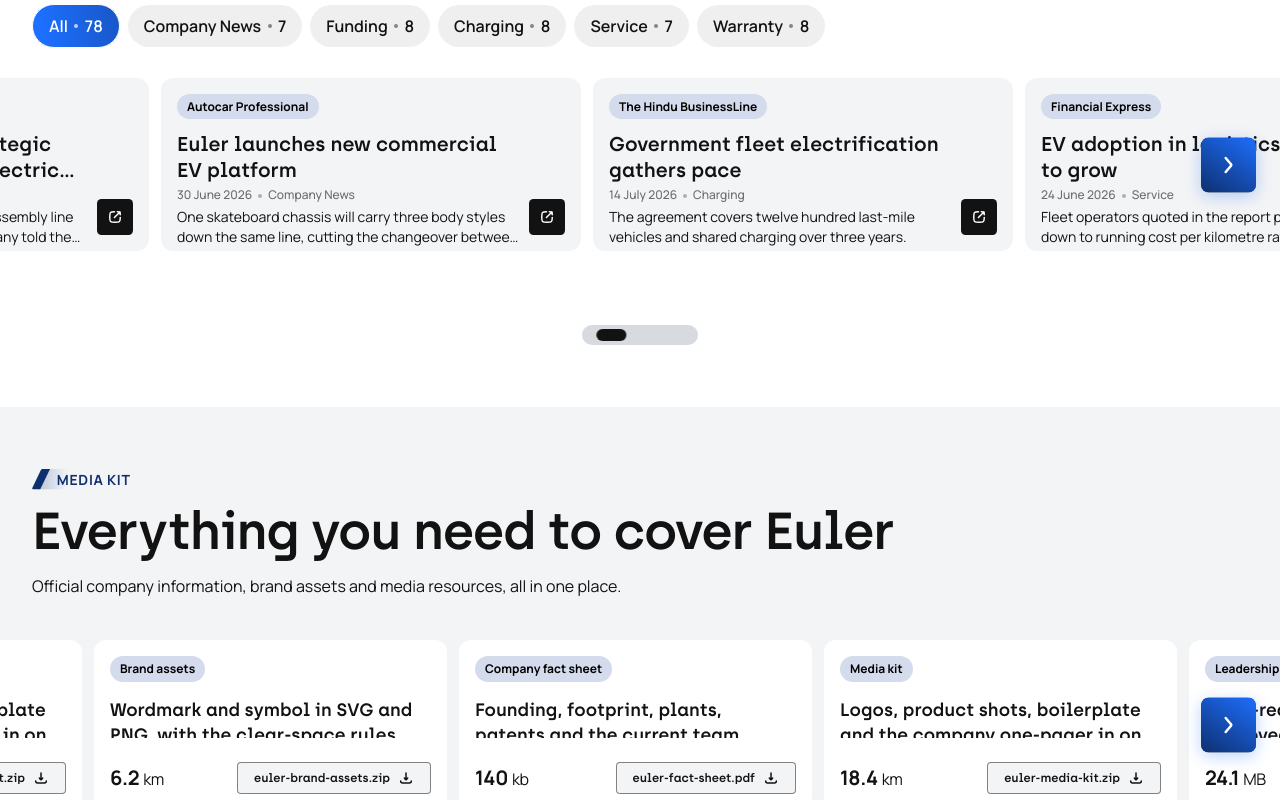
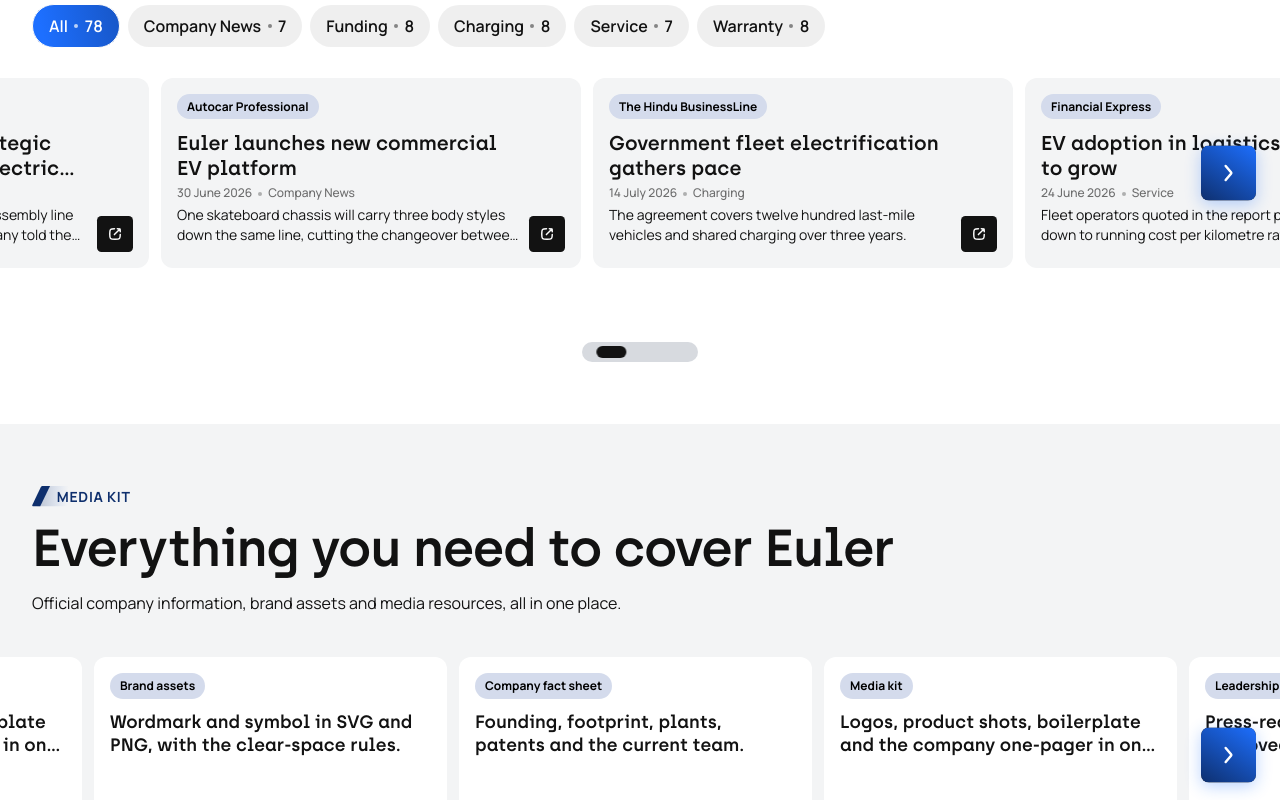
Before and after one commit to udayz84/eulers-motors, a Next.js app: page /in-press in a window 1280 px wide. Shown: the part 1140-1940 px from the top of the page. Built offline with nearby package versions, Linux system fonts and the light colour scheme.

Commit message:
fix(in-press): fix card content clipping in media kit and press carousels

```diff
--- a/app/in-press/page.tsx
+++ b/app/in-press/page.tsx
@@ -500,7 +500,7 @@ export default function InPressPage() {
               {visibleArticles.map((article) => (
                 <article
                   key={article.id}
-                  className="press-card relative flex h-[174px] w-[320px] shrink-0 flex-col items-start gap-3 rounded-[12px] bg-[#f3f4f5] p-3 transition-shadow hover:shadow-md sm:h-[202px] sm:w-[380px] sm:gap-4 sm:p-4 md:h-[173.091px] md:w-[420px] md:gap-3 md:rounded-[12px] md:p-4"
+                  className="press-card relative flex h-[180px] w-[320px] shrink-0 flex-col items-start gap-3 rounded-[12px] bg-[#f3f4f5] p-3 transition-shadow hover:shadow-md sm:h-[202px] sm:w-[380px] sm:gap-4 sm:p-4 md:h-[190px] md:w-[420px] md:gap-3 md:rounded-[12px] md:p-4"
                 >
                   <span className="flex w-fit flex-col items-start gap-[10px] rounded-[50px] bg-[#d4dbec] px-[10px] py-1 font-sans text-[12px] font-bold leading-[normal] text-black">
                     {article.source}
@@ -516,7 +516,7 @@ export default function InPressPage() {
                     </svg>
                   </a>
                   <div className="flex flex-col items-start gap-1.5 self-stretch pr-10">
-                    <h3 className="line-clamp-2 self-stretch font-display text-[16px] font-semibold leading-[1.3] text-[#121212] sm:text-[18px] md:text-[20px]">
+                    <h3 className="line-clamp-2 self-stretch font-display text-[16px] font-semibold leading-[1.3] text-[#121212] sm:text-[18px] md:text-[20px] md:leading-[1.25]">
                       {article.title}
                     </h3>
                     <p className="font-sans text-[12px] font-medium leading-[100%] text-[rgba(18,18,18,0.60)]">
@@ -566,15 +566,15 @@ export default function InPressPage() {
               {MEDIA_KIT_ITEMS.map((item, index) => (
                 <article
                   key={`${item.filename}-${index}`}
-                  className="flex h-[156px] w-[320px] shrink-0 flex-col items-start justify-center gap-3 rounded-[10px] bg-white p-3 sm:h-[170px] sm:w-[353px] sm:gap-4 sm:p-4 md:h-[170px] md:w-[353px] md:rounded-[12px] transition-shadow hover:shadow-md"
+                  className="flex h-[180px] w-[320px] shrink-0 flex-col items-start gap-3 rounded-[10px] bg-white p-3.5 sm:h-[196px] sm:w-[353px] sm:gap-3 sm:p-4 md:h-[196px] md:w-[353px] md:rounded-[12px] transition-shadow hover:shadow-md"
                 >
                   <span className="w-fit rounded-full bg-[#d4dbec] px-[10px] py-1 text-[12px] font-bold text-black">
                     {item.label}
                   </span>
-                  <h3 className="line-clamp-2 font-display text-[16px] font-semibold leading-[1.4] text-[#121212] sm:text-[18px]">
+                  <h3 className="line-clamp-2 shrink-0 font-display text-[16px] font-semibold leading-[1.35] text-[#121212] sm:text-[18px] sm:leading-[1.3] md:min-h-[47px]">
                     {item.title}
                   </h3>
-                  <div className="mt-auto flex w-full items-center justify-between gap-2 pt-2">
+                  <div className="mt-auto flex w-full items-center justify-between gap-2 pt-1">
                     <span className="inline-flex items-baseline gap-1 font-sans text-[#121212]">
                       {item.size && (
                         <>
```
